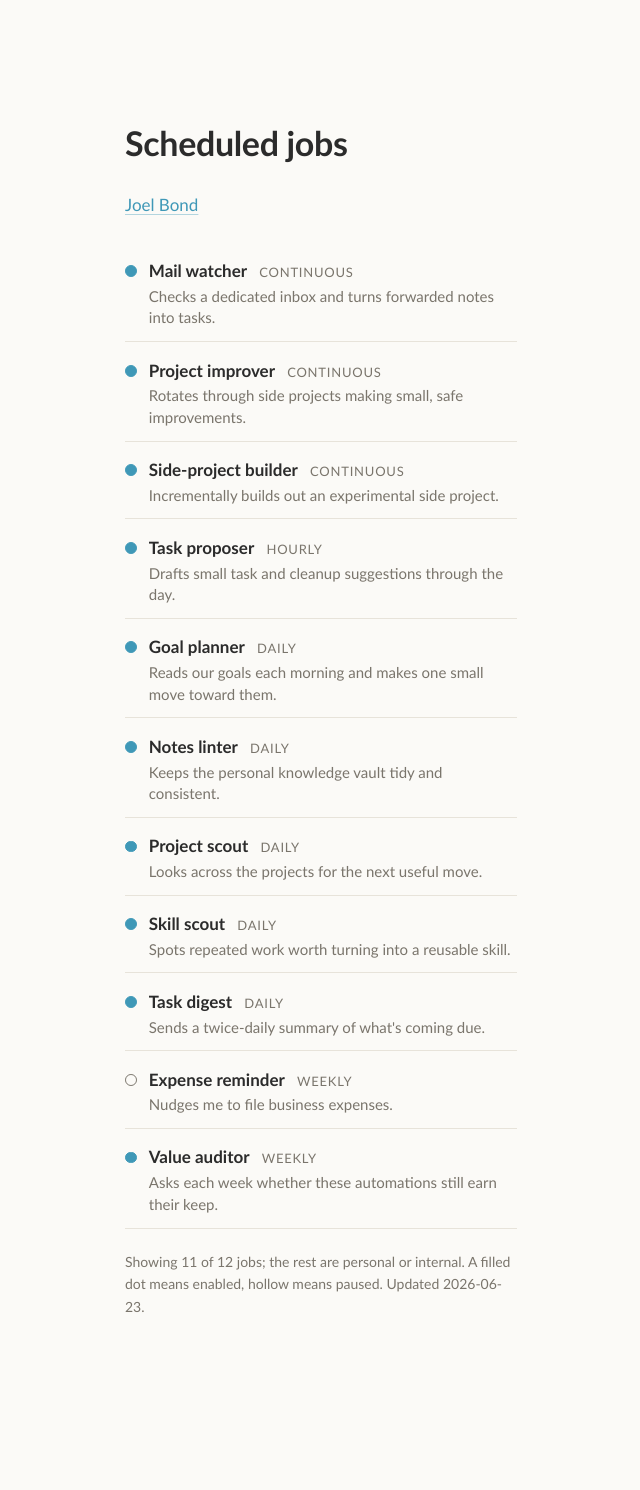
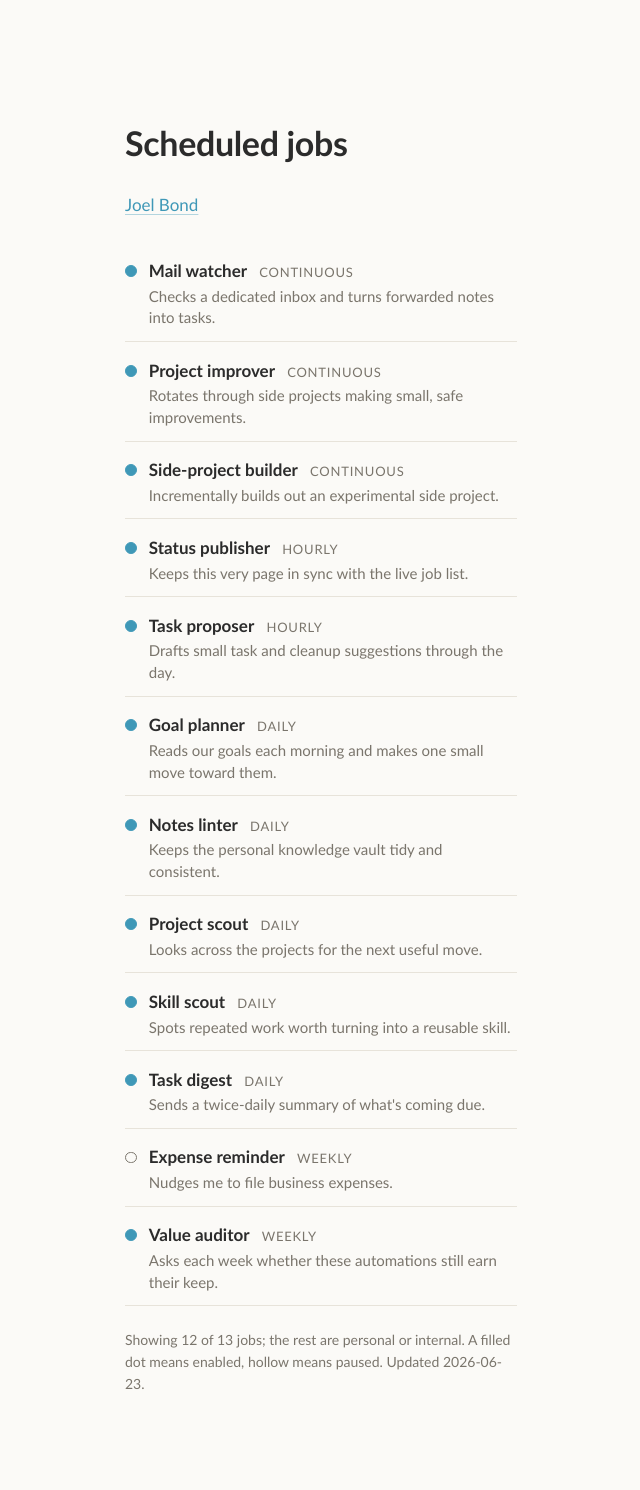
Before and after one commit to Joeltbond/joeltbond.github.io, a Jekyll site: the page built from jobs/index.html, in a window 1280 px wide. Shown: the whole page, without its empty margins (319-959 px from the left). Built offline with Jekyll 4.4.1, drawn with Linux system fonts in a browser that asks for light colours; before the commit the page ends 1412 px from its top, so only the background shows below that.

Commit message:
Auto-refresh /jobs/ status snapshot (2026-06-23)

```diff
--- a/_data/scheduled_jobs.yml
+++ b/_data/scheduled_jobs.yml
@@ -1,8 +1,8 @@
 # Generated by scheduled-jobs/gen-website-status.sh — do not edit by hand.
 # Redacted snapshot of the machine's scheduled agent jobs (see the generator).
 updated: "2026-06-23"
-total: 12
-shown: 11
+total: 13
+shown: 12
 jobs:
   - name: "Mail watcher"
     blurb: "Checks a dedicated inbox and turns forwarded notes into tasks."
@@ -15,6 +15,10 @@ jobs:
   - name: "Side-project builder"
     blurb: "Incrementally builds out an experimental side project."
     cadence: "continuous"
+    enabled: true
+  - name: "Status publisher"
+    blurb: "Keeps this very page in sync with the live job list."
+    cadence: "hourly"
     enabled: true
   - name: "Task proposer"
     blurb: "Drafts small task and cleanup suggestions through the day."
```
